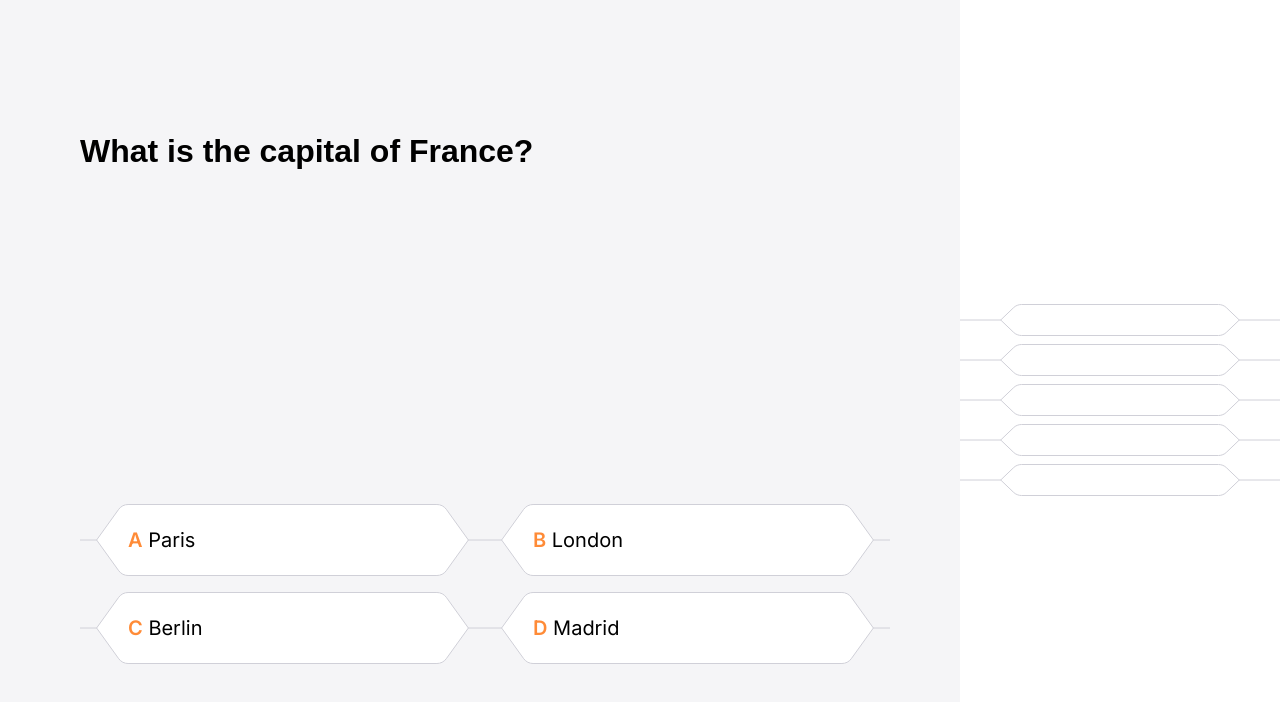
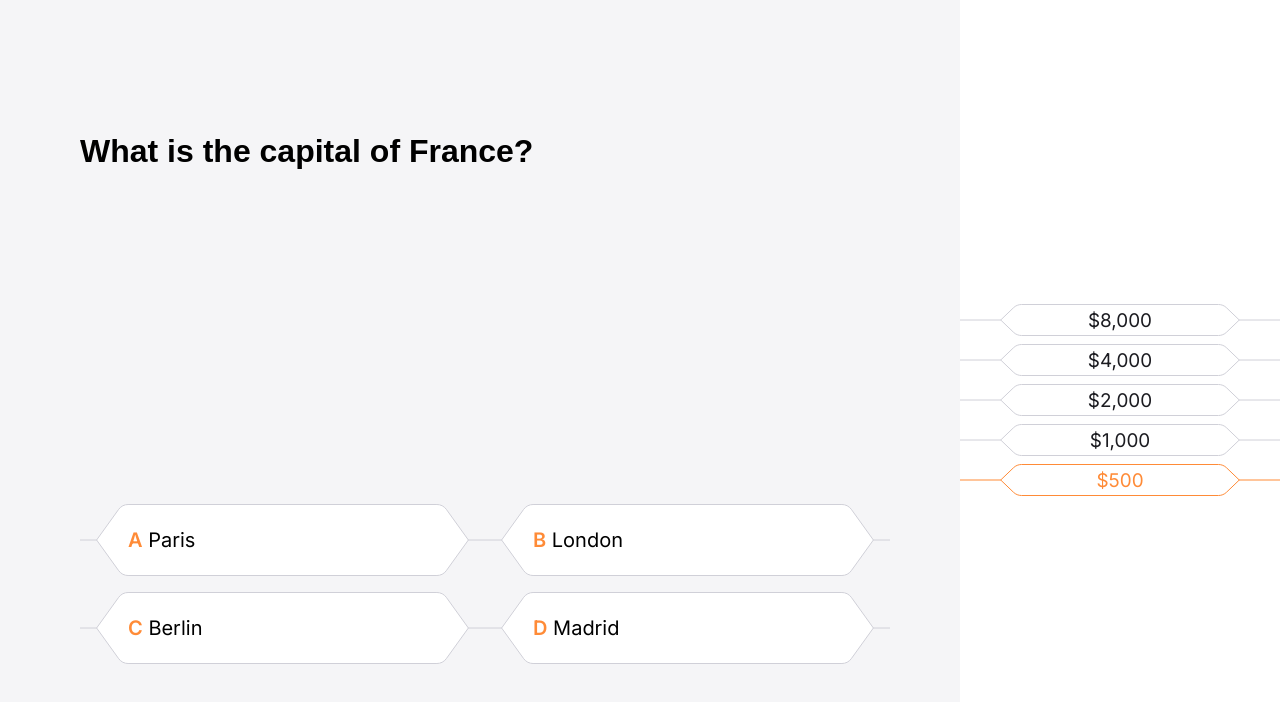
Before and after one commit to illiabakunovskyi/test-assignment-impulse, a Next.js app: page /game in a window 1280 px wide. Shown: the top 702 px of the page. Built offline with nearby package versions, Linux system fonts and the light colour scheme.

Commit message:
feat: side score

```diff
--- a/src/app/game/_components/game-page-content/GamePageContent.tsx
+++ b/src/app/game/_components/game-page-content/GamePageContent.tsx
@@ -34,6 +34,9 @@ export const GamePageContent: FC<GamePageContentProps> = ({ config }) => {
       options={config.questions[questionNumber].options}
       onVariantClick={handleVariantClick}
       stepsCount={config.questions.length}
+      currencySign={config.gratification.currencySign}
+      baseValue={config.gratification.baseValue}
+      stepMultiplier={config.gratification.stepMultiplier}
     />
   );
 };
--- a/src/app/game/_components/game-page-content/_components/game-screen/GameScreen.tsx
+++ b/src/app/game/_components/game-page-content/_components/game-screen/GameScreen.tsx
@@ -12,6 +12,9 @@ export const GameScreen: FC<GameScreenProps> = ({
   score,
   answer,
   stepsCount,
+  baseValue,
+  currencySign,
+  stepMultiplier,
 }) => {
   return (
     <div className={styles.content}>
@@ -34,7 +37,13 @@ export const GameScreen: FC<GameScreenProps> = ({
         </div>
       </div>
 
-      <GameScore score={score} stepsCount={stepsCount} />
+      <GameScore
+        score={score}
+        stepsCount={stepsCount}
+        baseValue={baseValue}
+        currencySign={currencySign}
+        stepMultiplier={stepMultiplier}
+      />
     </div>
   );
 };
--- a/src/app/game/_components/game-page-content/_components/game-screen/_components/game-score/GameScore.tsx
+++ b/src/app/game/_components/game-page-content/_components/game-screen/_components/game-score/GameScore.tsx
@@ -1,18 +1,29 @@
 import type { FC } from "react";
 
 import type { GameScoreProps } from "./types";
-import styles from './styles.module.css';
+import styles from "./styles.module.css";
 
 import { Step } from "./_components";
 
-
-export const GameScore: FC<GameScoreProps> = ({ score, stepsCount }) => {
-  const steps = Array(stepsCount).fill(0);
+export const GameScore: FC<GameScoreProps> = ({
+  score,
+  stepsCount,
+  baseValue,
+  currencySign,
+  stepMultiplier,
+}) => {
+  const steps = Array.from(
+    { length: stepsCount },
+    (_, i) =>
+      `${currencySign}${(baseValue * Math.pow(stepMultiplier, stepsCount - 1 - i)).toLocaleString()}`,
+  );
 
   return (
     <div className={styles.wrapper}>
-      {steps.map((_, index) => (
-        <Step key={index} status={'current'} />
+      {steps.map((item, index) => (
+        <Step key={index} status={score === steps.length - index - 1 ? "current" : score > steps.length - index - 1 ? "previous" : "next"}>
+          {item}
+        </Step>
       ))}
     </div>
   );
--- a/src/app/game/_components/game-page-content/_components/game-screen/_components/game-score/_components/Step.tsx
+++ b/src/app/game/_components/game-page-content/_components/game-screen/_components/game-score/_components/Step.tsx
@@ -2,7 +2,7 @@ import type { FC } from "react";
 import "./styles.css";
 import type { StepProps, BackgroundProps } from "./types";
 
-const Background: FC<BackgroundProps> = ({ status }) => {
+const Background: FC<BackgroundProps> = ({ status = "inactive" }) => {
   return (
     <svg
       width="320"
@@ -10,22 +10,28 @@ const Background: FC<BackgroundProps> = ({ status }) => {
       viewBox="0 0 320 32"
       fill="none"
       xmlns="http://www.w3.org/2000/svg"
+      className={
+        status
+          ? `step__background step__background--${status}`
+          : "step__background"
+      }
     >
-      <path d="M41 16H0" stroke="#D0D0D8" />
-      <path d="M320 16H279" stroke="#D0D0D8" />
+      <path d="M41 16H0" className="step__background__line" />
+      <path d="M320 16H279" className="step__background__line" />
       <path
         d="M61.4941 0.5H258.506C261.475 0.500071 264.328 1.64821 266.47 3.7041L279.277 16L266.47 28.2959C264.328 30.3518 261.475 31.4999 258.506 31.5H61.4941C58.5255 31.4999 55.6718 30.3518 53.5303 28.2959L40.7217 16L53.5303 3.7041C55.6718 1.6482 58.5255 0.500064 61.4941 0.5Z"
         fill="white"
-        stroke="#D0D0D8"
+        className="step__background__shape"
       />
     </svg>
   );
 };
 
-export const Step: FC<StepProps> = ({ status }) => {
+export const Step: FC<StepProps> = ({ status, children }) => {
   return (
-    <div className="step">
+    <div className={`step step--${status}`}>
       <Background status={status} />
+      <span className="step__text">{children}</span>
     </div>
   );
 };
--- a/src/app/game/_components/game-page-content/_components/game-screen/_components/game-score/_components/styles.css
+++ b/src/app/game/_components/game-page-content/_components/game-screen/_components/game-score/_components/styles.css
@@ -1,3 +1,34 @@
 .step {
     height: 32px;
+    position: relative;
+    font-family: Inter;
 }
+
+.step__text {
+    left: 50%;
+    position: absolute;
+    top: 50%;
+    transform: translate(-50%, -50%);
+}
+
+.step--current {
+    color: var(--orange-100);
+}
+
+.step--previous {
+    color: var(--black-40);
+}
+
+.step--next {
+    color: var(--black-100);
+}
+
+.step__background--current .step__background__line,
+.step__background--current .step__background__shape {
+    stroke: var(--orange-100);
+}
+
+.step__background__line,
+.step__background__shape {
+    stroke: var(--black-40);
+}
--- a/src/app/game/_components/game-page-content/_components/game-screen/_components/game-score/_components/types.ts
+++ b/src/app/game/_components/game-page-content/_components/game-screen/_components/game-score/_components/types.ts
@@ -1,5 +1,8 @@
+import type { ReactNode } from "react";
+
 export type StepProps = {
+  children: ReactNode;
   status: "current" | "previous" | "next";
 };
 
-export type BackgroundProps = StepProps;
+export type BackgroundProps = Pick<StepProps, "status">;
--- a/src/app/game/_components/game-page-content/_components/game-screen/_components/variant/styles.css
+++ b/src/app/game/_components/game-page-content/_components/game-screen/_components/variant/styles.css
@@ -52,5 +52,14 @@
 }
 
 .background--wrong .background__shape {
-    stroke: var(--red-5);
+    fill: var(--red-5);
 }
+
+.background--selected .background__line,
+.background--selected .background__shape {
+    stroke: var(--orange-100);
+}
+
+.background--selected .background__shape {
+    fill: var(--orange-5);
+}
--- a/src/app/game/_components/game-page-content/_components/game-screen/types.ts
+++ b/src/app/game/_components/game-page-content/_components/game-screen/types.ts
@@ -7,4 +7,7 @@ export type GameScreenProps = {
   score: number;
   answer: string;
   stepsCount: number;
+  baseValue: number;
+  currencySign: string;
+  stepMultiplier: number;
 };
--- a/src/app/game/_components/game-page-content/use-game.tsx
+++ b/src/app/game/_components/game-page-content/use-game.tsx
@@ -25,12 +25,13 @@ export const useGame = (config: GamePageContentProps["config"]) => {
       score * config.gratification.stepMultiplier !== 0;
 
     return isPassedFirstRound
-      ? `${config.gratification.currencySign}${(score * config.gratification.baseValue).toLocaleString()} earned`
+      ? `${config.gratification.currencySign}${(config.gratification.baseValue * Math.pow(config.gratification.stepMultiplier, config.questions.length - 1 - score)).toLocaleString()} earned`
       : "nothing earned";
   }, [
     config.gratification.baseValue,
     config.gratification.currencySign,
     config.gratification.stepMultiplier,
+    config.questions.length,
     score,
   ]);
 
@@ -54,7 +55,10 @@ export const useGame = (config: GamePageContentProps["config"]) => {
           setIsAnswerRevealed(true);
         }, TIMEOUT_DURATION);
       } else {
-        setIsOver(true);
+        timeoutRef.current = setTimeout(() => {
+          setScore(0);
+          setIsOver(true);
+        }, TIMEOUT_DURATION);
       }
     },
     [questionNumber, config],
@@ -71,11 +75,20 @@ export const useGame = (config: GamePageContentProps["config"]) => {
         if (questionNumber + 1 < config.questions.length) {
           setQuestionNumber(questionNumber + 1);
           setScore((prev) => prev + 1);
+          setAnswer("");
         } else {
           setQuestionNumber(INITIAL_QUESTION_NUMBER);
           setIsOver(true);
+          setAnswer("");
         }
+
         setIsAnswerRevealed(false);
+
+        try {
+          (document.activeElement as HTMLElement).blur();
+        } catch (error) {
+          console.error(error);
+        }
       }, TIMEOUT_DURATION);
     }
   }, [config.questions.length, isAnswerRevealed, questionNumber]);
```
Also changed, not shown: src/app/game/_components/game-page-content/_components/game-screen/_components/game-score/types.ts (+7 -1 lines).
